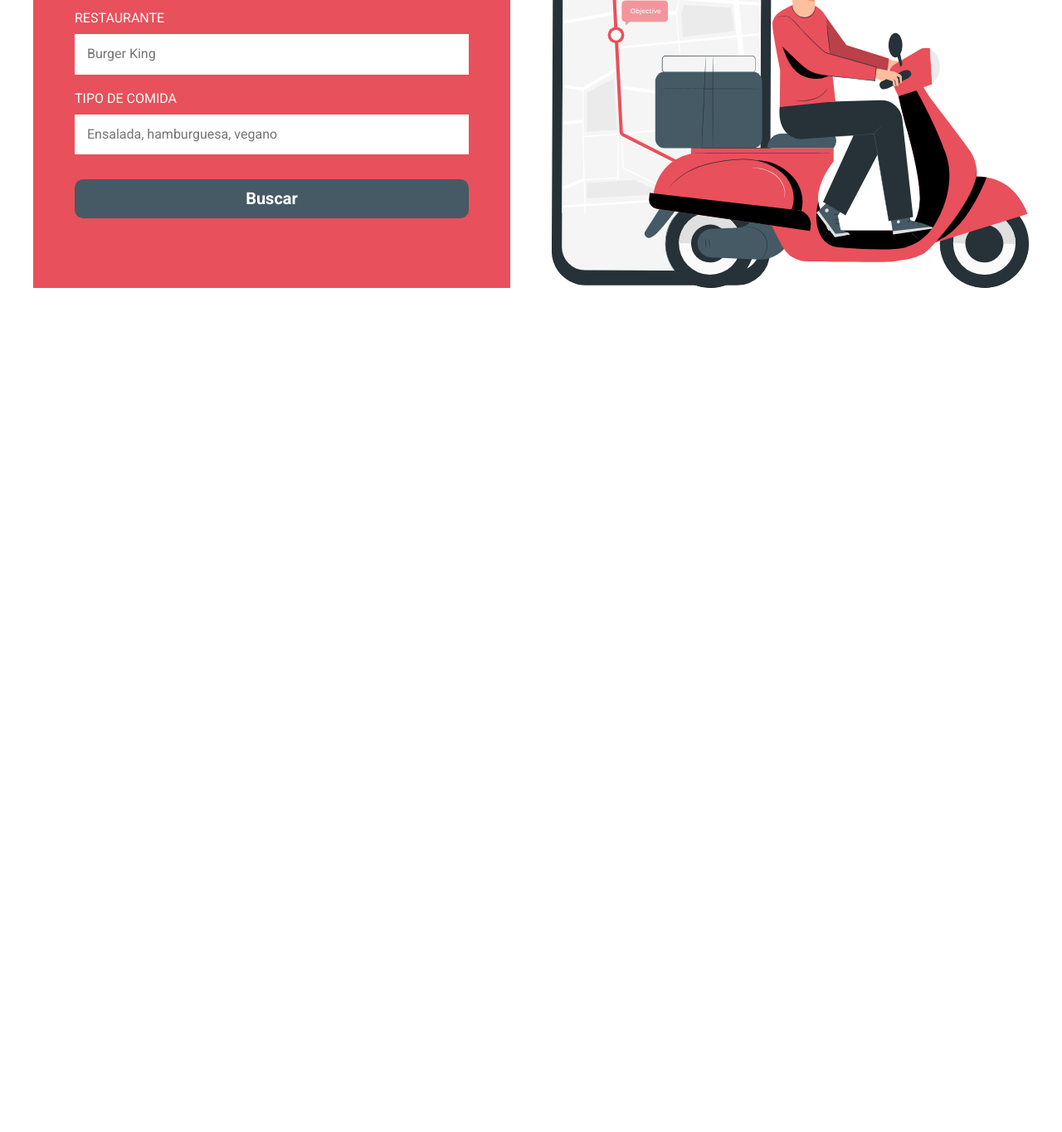
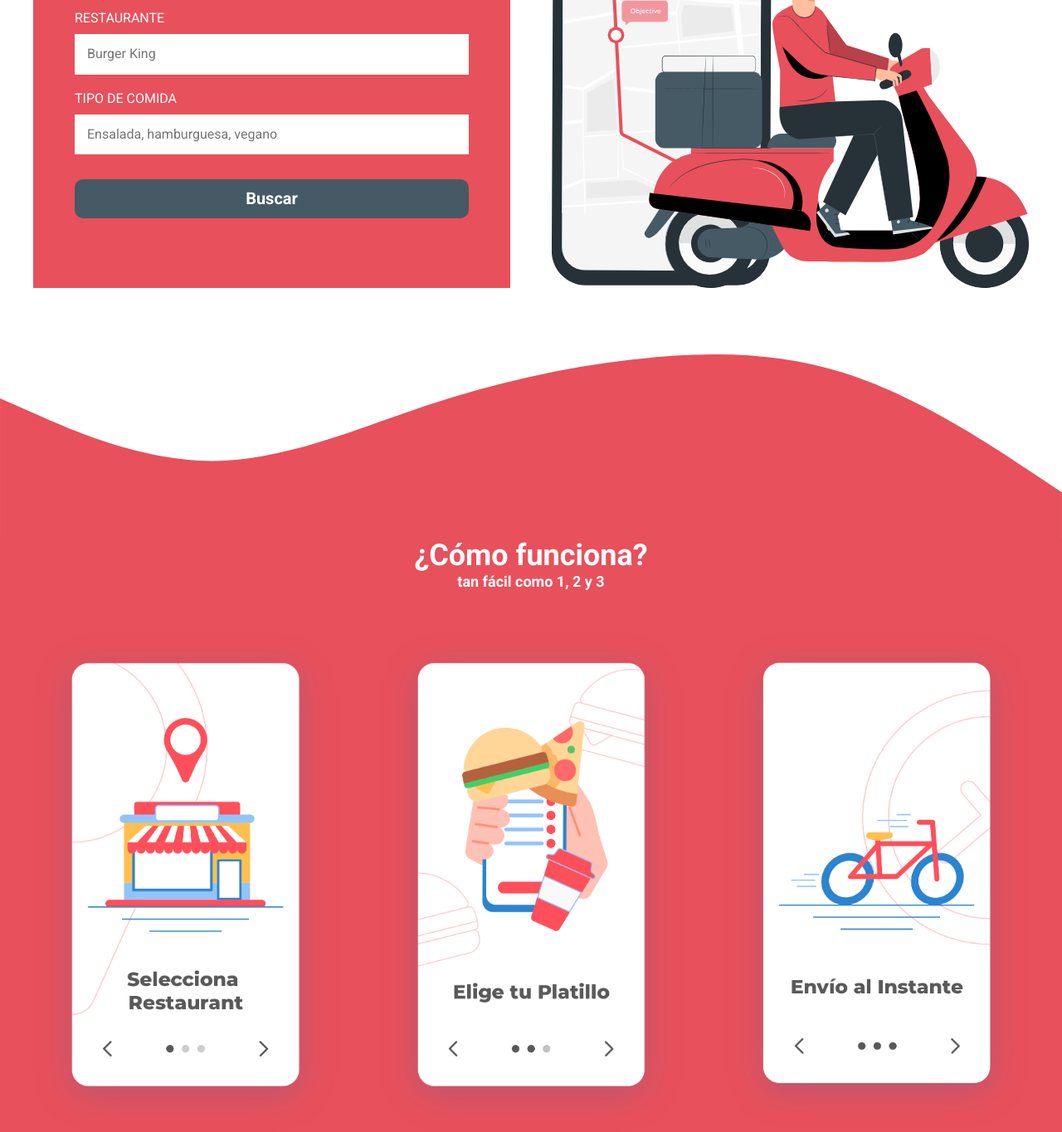
Before and after one commit to ErikaPalma/DeliveryApp, a website: page index.html in a window 1280 px wide. Shown: the part 431-1795 px from the top of the page at 83% size. Before the commit the page ends 800 px from the top, so only its background shows below. Drawn offline with Linux system fonts and the light colour scheme.

Commit message:
Contenido principal con wave divider

```diff
--- a/index.html
+++ b/index.html
@@ -47,6 +47,26 @@
         </div>
     </section>
 
+    <section class="pasos">
+        <img class="pasos__wave" src="build/img/wave.svg" alt="separador ola">
+
+        <div class="pasos__contenido">
+            <h2 class="pasos__heading">¿Cómo funciona?<span>tan fácil como 1, 2 y 3</span></h2>
+            <div class="contenedor pasos__grid">
+                <div class="pasos__paso">
+                    <img class="pasos__imagen" src="build/img/paso_1.png"  alt="paso 1 - Selecciona">
+                </div>
+                <div class="pasos__paso">
+                    <img class="pasos__imagen" src="build/img/paso_2.png"  alt="paso 2 - Elige">
+                </div>
+                <div class="pasos__paso">
+                    <img class="pasos__imagen" src="build/img/paso_3.png"  alt="paso 3 - Envío">
+                </div>
+            </div>
+        </div>
+
+
+    </section>
 
 </body>
 </html>
--- a/src/scss/app.scss
+++ b/src/scss/app.scss
@@ -1,3 +1,4 @@
 @use 'base';
 @use 'header';
 @use 'formulario';
+@use 'pasos';
--- /dev/null
+++ b/src/scss/pasos/_index.scss
@@ -0,0 +1 @@
+@forward 'pasos';
--- /dev/null
+++ b/src/scss/pasos/_pasos.scss
@@ -0,0 +1,36 @@
+@use 'base/variables' as v;
+@use 'base/mixins' as m;
+
+.pasos{
+    margin-top: 8rem;
+
+    &__contenido{
+        background-color: v.$primario;
+        margin-top: -1px;
+    }
+    &__heading{
+       text-align: center;
+       color: v.$blanco;
+
+       span{
+           font-size: 1.8rem;
+           display: block;
+       }
+    }
+
+    &__grid{
+        @include m.tablet {
+            @include m.grid(3, v.$separacion)
+        }
+    }
+
+    &__imagen{
+
+        transition-property: transform;
+        transition-duration: 300ms;
+
+        &:hover{
+            transform: rotate(-4deg) scale(1.2);
+        }
+    }
+}
```
Also changed, not shown: build/css/app.css, 1 other file.
